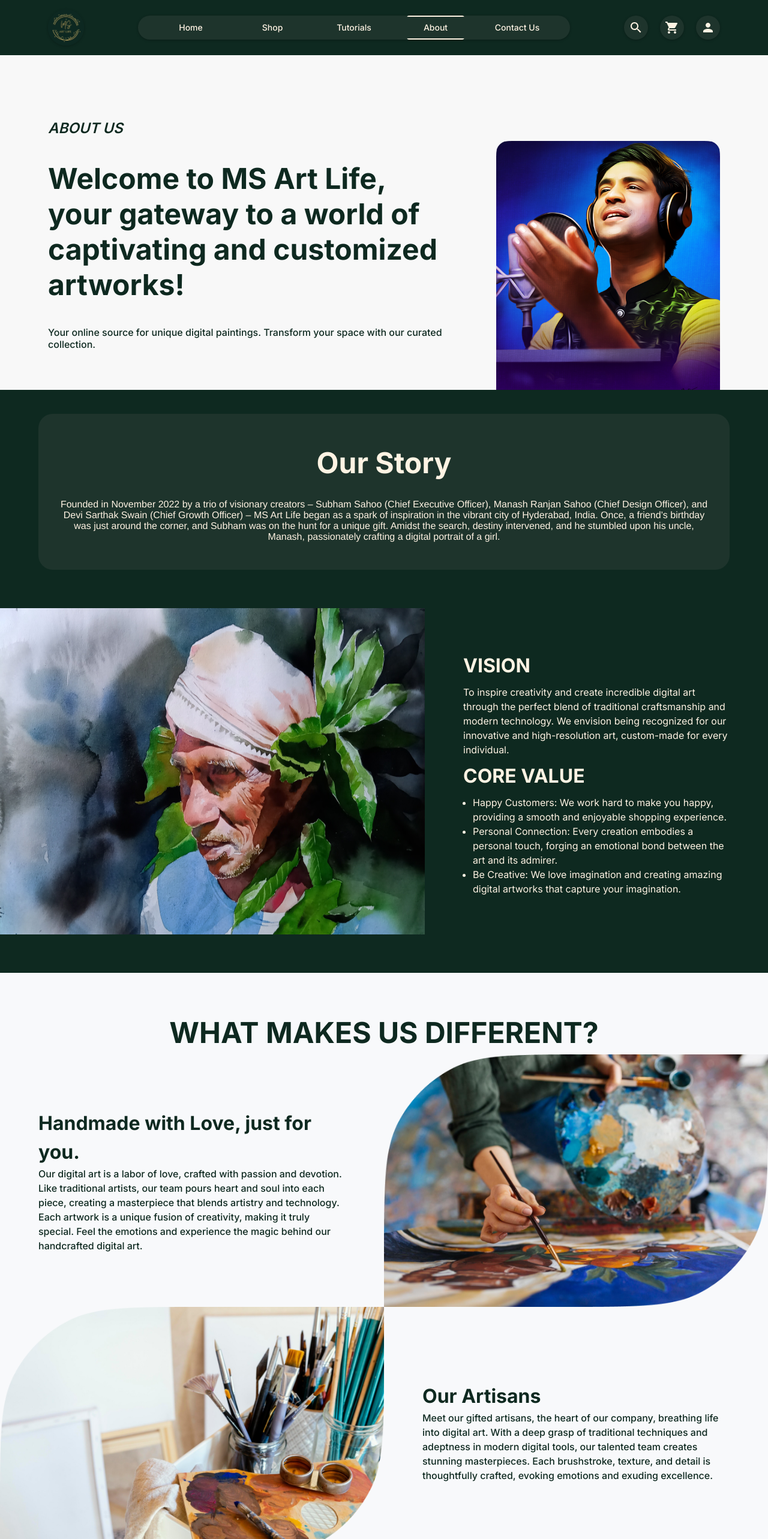
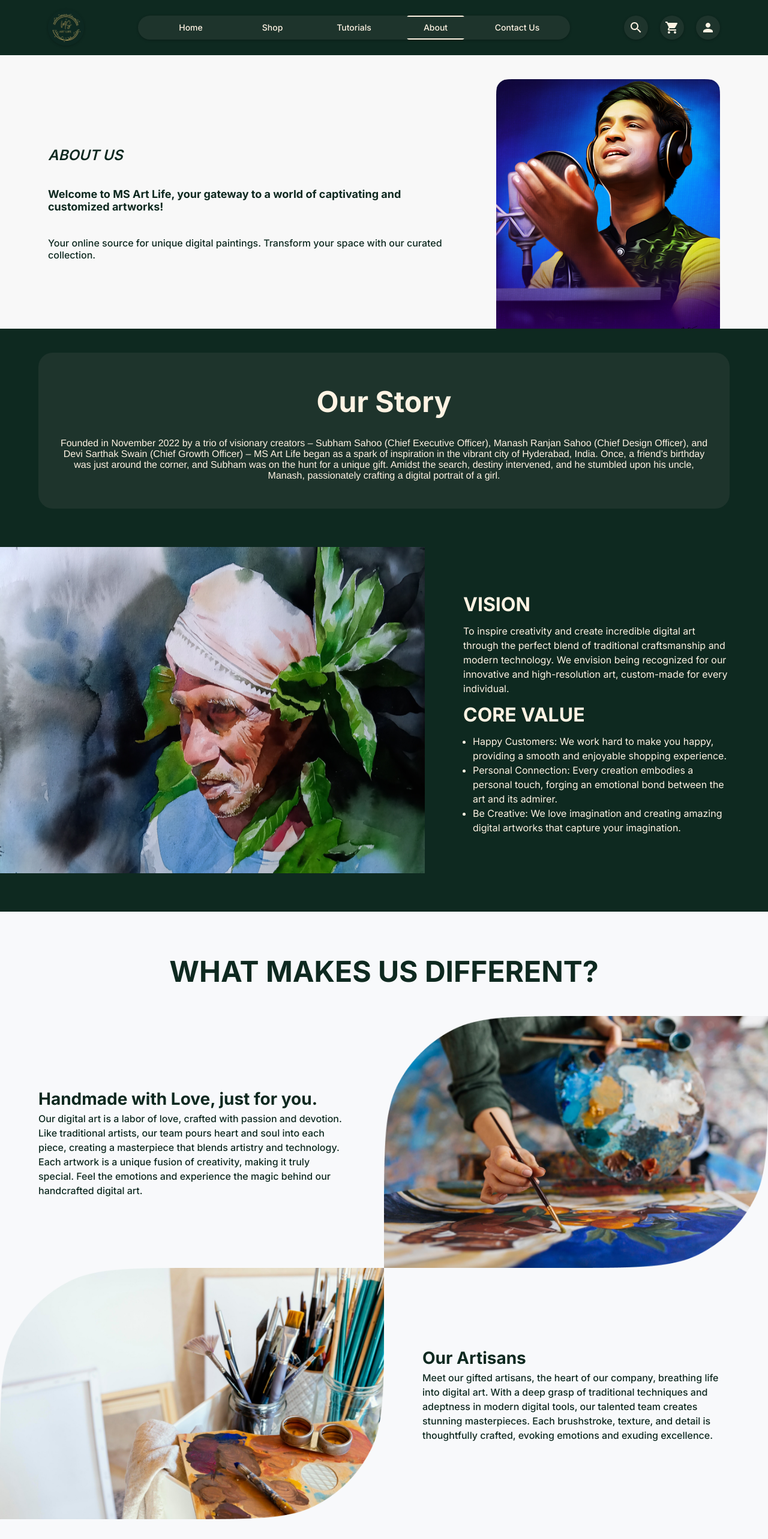
Before and after one commit to biswa2411/msweb, a Next.js app: page /about in a window 1280 px wide. Shown: the top 2566 px of the page at 60% size. Built offline with nearby package versions, Linux system fonts and the light colour scheme.

Commit message:
About page updated

```diff
--- a/src/components/pages/about/HeroSection.tsx
+++ b/src/components/pages/about/HeroSection.tsx
@@ -5,10 +5,10 @@
   return (
     <div className="flex md:flex-row flex-col px-5 md:px-10 lg:px-20 pt-5 md:pt-10 bg-[#f8f8f8]">
       <div className="w-full md:w-2/3 md:pr-20 flex flex-col justify-center text-center md:text-start gap-10">
-        <div className="w-full pt-[10%] font-semibold italic text-[#0e2920] text-[16px] md:text-[18px] lg:text-[24px]  tracking-[0] leading-[normal]">
+        <div className="w-full pt-[10%] font-semibold italic text-[#0e2920] text-[24px]  tracking-[0] leading-[normal]">
           ABOUT US
         </div>
-        <p className="w-full font-bold text-[#0e2920] text-[16px] md:text-[24px] lg:text-[48px] tracking-[0] leading-[normal]">
+        <p className="w-full font-bold text-[#0e2920] text-[16px] lg:text-[18px] tracking-[0] leading-[normal]">
           Welcome to MS Art Life, your gateway to a world of captivating and
           customized artworks!
         </p>
--- a/src/components/pages/about/Highlight.tsx
+++ b/src/components/pages/about/Highlight.tsx
@@ -82,7 +82,7 @@
               <div>+</div>
             </div>
             <h3 className="font-bold text-[#000000] text-[18px] md:text-[20px] lg:text-[24px]">{item.type}</h3>
-            <p className="text-[#000000]">{item.description}</p>
+            <p className="text-[#000000] text-center">{item.description}</p>
           </div>
         ))}
       </div>
--- a/src/components/pages/about/OurStory.tsx
+++ b/src/components/pages/about/OurStory.tsx
@@ -22,13 +22,7 @@
         </div>
       </div>
       <div className="flex flex-col lg:flex-row  py-[5%]">
-        <Image
-          className=""
-          width={800}
-          height={480}
-          alt="Rectangle"
-          src="/ourstory.png"
-        />
+        <Image width={800} height={480} alt="Rectangle" src="/ourstory.png" />
         <div className="flex lg:justify-start items-center px-[3%] lg:px-[5%] py-[5%] text-[#FFF3E3]">
           <div className="">
             <div className="">
--- a/src/components/pages/about/WhatMakesUsDiff.tsx
+++ b/src/components/pages/about/WhatMakesUsDiff.tsx
@@ -4,13 +4,13 @@
 export const WhatMakesUsDiff = () => {
   return (
     <div className=" py-[5%]">
-      <div className=" font-bold text-[#0e2920] text-[28px] md:text-[36px] lg:text-[48px] text-center ">
+      <div className=" font-bold text-[#0e2920] text-[28px] md:text-[36px] lg:text-[48px] text-center pb-[3%]">
         WHAT MAKES US DIFFERENT?
       </div>
       <div className="grid grid-cols-1 md:grid-cols-2">
         <div className="flex justify-center items-center">
-          <div className="p-[3%] md:p-[6%] lg:p-[10%] text-center lg:text-start">
-            <p className=" font-bold text-[#0e2920] text-[24px] md:text-[28px] lg:text-[32px] ">
+          <div className="px-[3%] md:px-[5px] lg:px-[10%] py-[3%] text-center lg:text-start">
+            <p className=" font-bold text-[#0e2920] text-[20px] md:text-[24px] lg:text-[28px] ">
               Handmade with Love, just for you.
             </p>
             <p className=" font-medium text-[#0e2920] text-[16px] ">
@@ -23,14 +23,16 @@
             </p>
           </div>
         </div>
-        <Image width={719} height={472} alt="Rectangle1" src="/frame1.png" />
+        <div className="flex justify-center items-center md:justify-start md:items-start">
+          <Image width={1000} height={472} alt="Rectangle1" src="/frame1.png" />
+        </div>
 
-        <div className="flex justify-end items-start">
-          <Image width={719} height={472} alt="Rectangle2" src="/frame2.png" />
+        <div className="flex justify-center items-center md:justify-end md:items-end order-4 md:order-none">
+          <Image width={1000} height={472} alt="Rectangle2" src="/frame2.png" />
         </div>
-        <div className="flex justify-center items-center">
+        <div className="flex justify-center items-center order-3 md:order-none">
           <div className="p-[3%] md:p-[6%] lg:p-[10%] text-center lg:text-start">
-            <div className=" font-bold text-[#0e2920] text-[24px] md:text-[28px] lg:text-[32px]">
+            <div className=" font-bold text-[#0e2920] text-[20px] md:text-[24px] lg:text-[28px]">
               Our Artisans
             </div>
             <p className="font-medium text-[#0e2920] text-[16px]">
```
